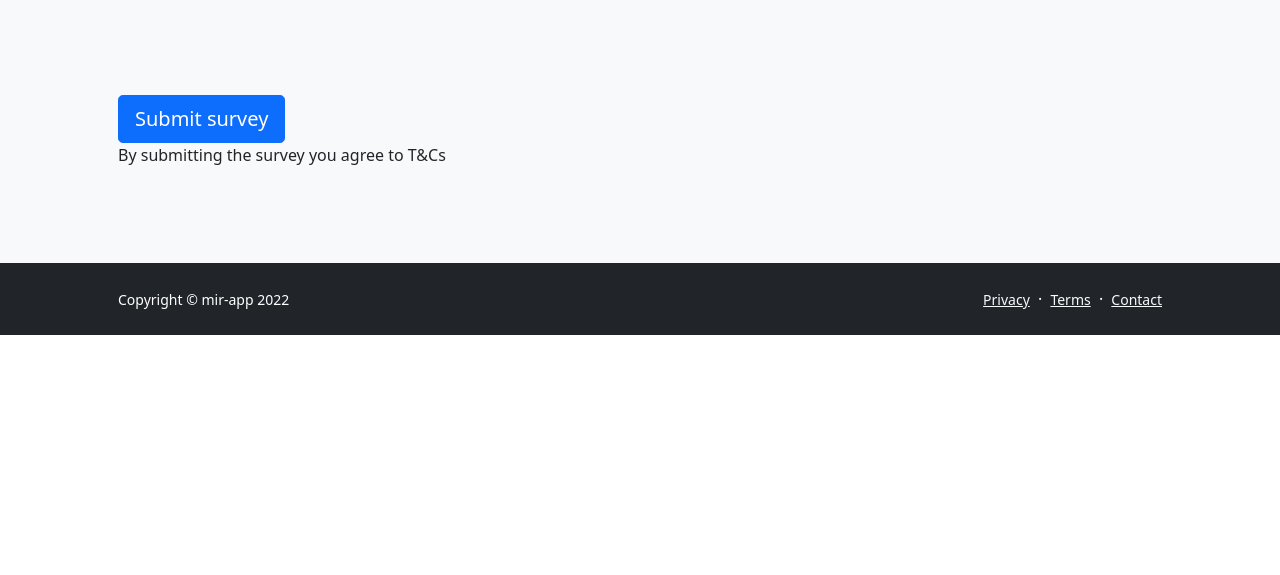
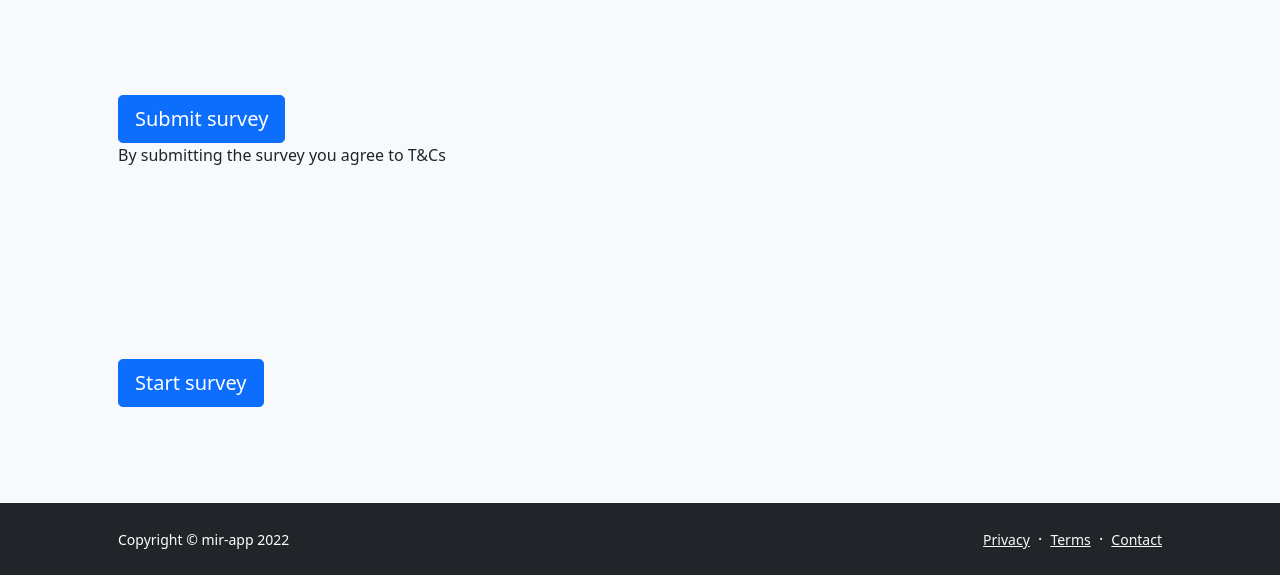
Before and after one commit to pockerman/mir_web_app_demo, a Django app: page /surveyor/1/surveys/1/ in a window 1280 px wide. Shown: the part 881-1456 px from the top of the page. Before the commit the page ends 1216 px from the top, so only its background shows below. Run offline with Django 4.2, Linux system fonts and the light colour scheme; data that the repository does not hold is empty; some libraries are stand-ins or nearby versions.

Commit message:
Update views for surveyors

```diff
--- a/mir_app/urls.py
+++ b/mir_app/urls.py
@@ -19,7 +19,7 @@ urlpatterns = [
     path('privacy-and-legal/data-privacy/', views.data_privacy_view, name='data_privacy_view'),
 
     path('owner/<str:owner_id>/dashboard/', views.owner_profile, name='owner-profile'),
-    path('owner/<str:owner_id>/surveys', views.view_owner_survey_requests, name='owner-survey-requests'),
+    path('owner/<str:owner_id>/surveys/', views.view_owner_survey_requests, name='owner-survey-requests'),
     path('owner/<str:owner_id>/buy-subscription/<str:subscription_type>',
          views.buy_subscription_view, name='buy_subscription_view'),
 
@@ -27,27 +27,19 @@ urlpatterns = [
     path('owner/<str:owner_id>/delete-profile/', views.delete_owner, name='delete_owner'),
     path('owner/<str:owner_id>/vessel-profile/<str:vessel_id>/', views.vessel_profile, name='vessel_profile'),
 
-    path('owner/<str:owner_id>/vessel-profile/<str:vessel_id>/surveys/<str:survey_id>/summary/',
-         views.view_owner_survey_request_summary, name='view_owner_survey_request_summary'),
+    path('owner/<str:owner_id>/vessel-profile/<str:vessel_id>/surveys/<str:survey_id>/summary/', views.view_owner_survey_request_summary, name='view_owner_survey_request_summary'),
 
-    path('owner/<str:owner_id>/vessel-profile/<str:vessel_id>/<str:vessel_name>/in-progress-surveys/',
-         views.vessel_surveys_in_progress_view, name='vessel-surveys-in-progress'),
-    path('owner/<str:owner_id>/vessel-profile/<str:vessel_id>/surveys/<str:survey_id>/delete-survey/',
-         views.delete_survey_from_vessel, name='delete-vessel-survey'),
+    path('owner/<str:owner_id>/vessel-profile/<str:vessel_id>/<str:vessel_name>/in-progress-surveys/', views.vessel_surveys_in_progress_view, name='vessel-surveys-in-progress'),
+    path('owner/<str:owner_id>/vessel-profile/<str:vessel_id>/surveys/<str:survey_id>/delete-survey/', views.delete_survey_from_vessel, name='delete-vessel-survey'),
+    path('owner/<str:owner_id>/surveys/<str:survey_id>/delete/', views.delete_owner_vessel_survey, name='delete-owner-vessel-survey'),
     path('owner/<str:owner_id>/verify-email/', views.verify_owner_email, name='verify-owner-email'),
     path('owner/<str:owner_id>/vessel-registration/', views.vessel_registration, name='vessel_registration'),
     path('owner/<str:owner_id>/vessel/<str:vessel_id>/surveys/', views.generate_survey_view, name='generate-survey'),
-    path('owner/<str:owner_id>/vessel/<str:vessel_id>/surveys/condition-survey/<str:survey_id>/',
-         views.generate_condition_survey_view, name='generate-condition-survey'),
-
-
-
+    path('owner/<str:owner_id>/vessel/<str:vessel_id>/surveys/condition-survey/<str:survey_id>/', views.generate_condition_survey_view, name='generate-condition-survey'),
 
     path('subscription/<str:owner_id>', views.subscription_view, name='subscription_view'),
-
     path('surveys/condition-survey/<str:survey_id>/<str:owner_id>/<str:vessel_id>/take-photo/<str:vessel_part>/<str:vessel_subpart>',
          views.take_survey_photo_view, name='take_survey_photo_view'),
-
     path('surveys/condition-survey/<str:survey_id>/<str:owner_id>/<str:vessel_id>/take-photo/<str:vessel_part>/<str:vessel_subpart>/image_preview',
          views.vessel_part_subpart_image_preview, name='vessel_part_subpart_image_preview'),
 
@@ -68,13 +60,12 @@ urlpatterns = [
     path('surveyor/<str:surveyor_id>/my-settings/', views.surveyor_settings_view, name='surveyor-settings'),
     path('surveyor/<str:surveyor_id>/delete-profile/', views.delete_surveyor, name='delete-surveyor'),
     path('surveyor/<str:surveyor_id>/surveys/<str:survey_id>/', views.surveyor_survey_view, name='surveyor-survey-view'),
-    path('surveyor/<str:surveyor_id>/surveys/<str:survey_id>/submit/',
-         views.submit_survey_surveyor, name='surveyor-submit-survey'),
-    path('surveyor_profile/<str:surveyor_id>/surveys/<str:survey_id>/<str:vessel_part>/<str:vessel_subpart>',
-         views.surveyor_vessel_part_subpart_images, name='surveyor_vessel_part_subpart_images'),
-
-path('surveyor_profile/<str:surveyor_id>/surveys/<str:survey_id>/<str:vessel_part>/<str:vessel_subpart>/view-photo/<str:img_url>',
-         views.surveyor_photo_view, name='surveyor_photo_view')
+    path('surveyor/<str:surveyor_id>/surveys/<str:survey_id>/submit/', views.submit_survey_surveyor, name='surveyor-submit-survey'),
+    path('surveyor/<str:surveyor_id>/surveys/<str:survey_id>/<str:vessel_part>/<str:vessel_subpart>',
+         views.surveyor_vessel_part_subpart_images, name='surveyor-vessel-part-subpart-images'),
+    path('surveyor/<str:surveyor_id>/surveys/<str:survey_id>/start-survey/', views.surveyor_start_survey_view, name='surveyor-start-survey'),
+    path('surveyor/<str:surveyor_id>/surveys/<str:survey_id>/<str:vessel_part>/<str:vessel_subpart>/view-photo/<str:img_url>',
+         views.surveyor_photo_view, name='surveyor-photo-view')
 
 
 ]
--- a/mir_app/views.py
+++ b/mir_app/views.py
@@ -73,6 +73,7 @@ template_ids['surveyor_settings_view'] = 'mir_app/surveyor/surveyor_settings_vie
 template_ids['surveyor_survey_view'] = 'mir_app/surveyor/surveyor_survey_view_template.html'
 template_ids['surveyor_vessel_part_subpart_images'] = 'mir_app/surveyor/surveyor_vessel_part_subpart_images_template.html'
 template_ids['surveyor_photo_view_template'] = 'mir_app/surveyor/surveyor_photo_view_template.html'
+template_ids['surveyor_survey_content_view'] = 'mir_app/surveyor/surveyor_survey_content_view_template.html'
 
 template_ids['page_not_found_handler'] = '404.html'
 template_ids['server_error_handler'] = '500.html'
@@ -263,14 +264,11 @@ def login(request):
         form = OwnerLogin(request.POST)
 
         if form.is_valid():
-            print("owner login is valid")
             return login_owner(request)
         else:
-
             form = SurveyorLogin(request.POST)
 
             if form.is_valid():
-                print("owner login is valid")
                 return login_surveyor(request)
 
     else:
@@ -466,9 +464,7 @@ def vessel_profile(request, owner_id: str, vessel_id: str):
     context = {'user_auth': True,
                'owner_id': owner_id, 'vessel_id': vessel_id}
     context.update(response_json)
-
     context['vessel_name'] = context['name']
-    print(context)
     return HttpResponse(template.render(context, request))
 
 
@@ -486,11 +482,14 @@ def vessel_surveys_in_progress_view(request, owner_id: str, vessel_id: str, vess
     completed_surveys_reqs = []
     for survey in response_json:
         if survey['owner_survey_status'] == 'IN_PROGRESS':
-            in_progress_surveys.append((survey['idx'], survey['survey_type'], survey['created_at'], 'IN_PROGRESS'))
+            in_progress_surveys.append((survey['idx'], survey['survey_type'],
+                                        survey['created_at'].split(" ")[0], 'IN_PROGRESS'))
         elif survey['owner_survey_status'] == 'COMPLETED' and survey['survey_request_status'] == 'PENDING':
-            pending_surveys.append((survey['idx'], survey['survey_type'], survey['created_at'], survey['survey_request_status']))
+            pending_surveys.append((survey['idx'], survey['survey_type'],
+                                    survey['created_at'].split(" ")[0], survey['survey_request_status']))
         elif survey['owner_survey_status'] == 'COMPLETED' and survey['survey_request_status'] == 'COMPLETED':
-            completed_surveys_reqs.append((survey['idx'], survey['survey_type'], survey['created_at'], survey['survey_request_status']))
+            completed_surveys_reqs.append((survey['idx'], survey['survey_type'],
+                                           survey['created_at'].split(" ")[0], survey['survey_request_status']))
 
     context = {'user_auth': True, 'owner_id': owner_id,
                'vessel_id': vessel_id,
@@ -499,10 +498,6 @@ def vessel_surveys_in_progress_view(request, owner_id: str, vessel_id: str, vess
                'completed_surveys_reqs': completed_surveys_reqs,
                'vessel_name': vessel_name}
     return HttpResponse(template.render(context, request))
-
-
-def vessel_history_view(request, owner_id: str, vessel_id: str, vessel_name: str):
-    pass
 
 
 def generate_survey_view(request, owner_id: str, vessel_id: str):
@@ -533,7 +528,8 @@ def generate_survey_view(request, owner_id: str, vessel_id: str):
         url = MIR_APP_REST_API + f'surveys/'
 
         post_data = {"owner_idx": owner_id,
-                     "vessel_idx": vessel_id, "survey_type": "CONDITIONAL_SURVEY"}
+                     "vessel_idx": vessel_id,
+                     "survey_type": "CONDITIONAL_SURVEY"}
 
         response = requests.post(url=url, data=json.dumps(post_data))
         response_json = response.json()
@@ -587,11 +583,13 @@ def generate_condition_survey_view(request, owner_id: str, vessel_id: str,  surv
     return HttpResponse(template.render(context, request))
 
 
-def take_survey_photo_view(request, survey_id: str, owner_id: str, vessel_id: str, vessel_part: str, vessel_subpart: str):
+def take_survey_photo_view(request, survey_id: str, owner_id: str,
+                           vessel_id: str, vessel_part: str, vessel_subpart: str):
 
     if request.method == 'POST':
 
-        form_data = handle_uploaded_img(request, survey_id, owner_id, vessel_id, vessel_part, vessel_subpart)
+        form_data = handle_uploaded_img(request, survey_id, owner_id,
+                                        vessel_id, vessel_part, vessel_subpart)
 
         # count how many images do we have
 
@@ -702,19 +700,23 @@ def view_owner_survey_requests(request, owner_id: str):
         if survey_response_json['owner_survey_status'] == "IN_PROGRESS":
             in_progress_surveys.append((survey, vessel_response_json['name'],
                                         survey_response_json['survey_type'],
-                                        survey_response_json['created_at'], "IN PROGRESS"))
+                                        survey_response_json['created_at'].split(" ")[0],
+                                        "IN PROGRESS"))
         elif survey_response_json['survey_request_status'] == "PENDING":
             pending_surveys_req.append((survey, vessel_response_json['name'],
                                         survey_response_json['survey_type'],
-                                        survey_response_json['created_at'], 'PENDING'))
+                                        survey_response_json['created_at'].split(" ")[0],
+                                        'PENDING'))
         elif survey_response_json['survey_request_status'] == "IN_PROGRESS":
             in_progress_surveys_req.append((survey, vessel_response_json['name'],
                                             survey_response_json['survey_type'],
-                                            survey_response_json['created_at'], "IN_PROGRESS"))
+                                            survey_response_json['created_at'].split(" ")[0],
+                                            "IN_PROGRESS"))
         elif survey_response_json['survey_request_status'] == "COMPLETED":
             completed_surveys_reqs.append((survey, vessel_response_json['name'],
                                           survey_response_json['survey_type'],
-                                          survey_response_json['created_at'], "COMPLETED"))
+                                          survey_response_json['created_at'].split(" ")[0],
+                                           "COMPLETED"))
 
     context['in_progress_surveys'] = in_progress_surveys
     context['pending_surveys_reqs'] = pending_surveys_req
@@ -724,9 +726,14 @@ def view_owner_survey_requests(request, owner_id: str):
     return HttpResponse(template.render(context, request))
 
 
+def delete_owner_vessel_survey(request, owner_id: str, survey_id: str):
+    # find the owner via email
+    url = MIR_APP_REST_API + f'surveys/{survey_id}/'
+    response = requests.delete(url=url)
+    return redirect(to=f'/owner/{owner_id}/surveys/')
+
+
 def view_owner_survey_request_summary(request, owner_id: str, vessel_id, survey_id: str):
-
-    print("Iam in view_owner_survey_request_summary")
 
     template = loader.get_template(template_ids['owner_survey_summary_view'])
 
@@ -927,29 +934,6 @@ def surveyor_survey_view(request, surveyor_id: str, survey_id: str):
     request_date = survey_response['created_at'].split(" ")[0]
     survey_request_state = survey_response['survey_request_status']
 
-    url = MIR_APP_REST_API + f'surveys/condition_survey/rib/vessel_parts'
-
-    response = requests.get(url=url)
-    response_json = response.json()
-
-    print(response_json['vessel_parts'])
-    vessel_parts = [[item['vessel_part'], item['vessel_sub_parts']] for item in response_json['vessel_parts']]
-
-    for i, item in enumerate(vessel_parts):
-
-        vessel_part = item[0]
-        vessel_part = vessel_part.replace(' ', '-')
-
-        item[0] = vessel_part
-
-        vessel_subparts = item[1]
-
-        for j, subpart in enumerate(vessel_subparts):
-            subpart = subpart.replace(' ', '-')
-            vessel_subparts[j] = subpart
-
-        vessel_parts[i] = [item[0], vessel_subparts]
-
     context = {'user_auth': True,
                'user_surveyor_auth': True,
                'survey_name': survey_name,
@@ -957,7 +941,7 @@ def surveyor_survey_view(request, surveyor_id: str, survey_id: str):
                'survey_request_state': survey_request_state,
                'surveyor_id': surveyor_id,
                'survey_id': survey_id,
-               'vessel_parts': vessel_parts, 'n_total_photos': 15}
+               'n_total_photos': 15}
 
     return HttpResponse(template.render(context, request))
 
@@ -995,7 +979,6 @@ def surveyor_photo_view(request, surveyor_id: str, survey_id,
                         vessel_part: str, vessel_subpart: str,
                         img_url: str):
     template = loader.get_template(template_ids['surveyor_photo_view_template'])
-
 
     img_url_final = survey_id + '/' + vessel_part + '/' + vessel_subpart + '/' + img_url
 
@@ -1037,8 +1020,54 @@ def delete_surveyor(request, surveyor_id: str):
     return redirect(to='/login/')
 
 
+def surveyor_start_survey_view(request, surveyor_id: str, survey_id: str):
+    template = loader.get_template(template_ids['surveyor_survey_content_view'])
+
+    url = MIR_APP_REST_API + f'surveys/condition_survey/rib/vessel_parts'
+
+    response = requests.get(url=url)
+    response_json = response.json()
+
+    print(response_json['vessel_parts'])
+    vessel_parts = [[item['vessel_part'], item['vessel_sub_parts']] for item in response_json['vessel_parts']]
+
+    for i, item in enumerate(vessel_parts):
+
+        vessel_part = item[0]
+        vessel_part = vessel_part.replace(' ', '-')
+
+        item[0] = vessel_part
+
+        vessel_subparts = item[1]
+
+        for j, subpart in enumerate(vessel_subparts):
+
+            subpart = subpart.replace(' ', '-')
+            vessel_subparts[j] = (subpart, 'PENDING')
+
+        vessel_parts[i] = [item[0], vessel_subparts]
+
+    context = {'user_auth': True,
+               'user_surveyor_auth': True,
+               'surveyor_id': surveyor_id,
+               'vessel_parts': vessel_parts,
+               'survey_id': survey_id}
+    return HttpResponse(template.render(context, request))
+
+
 def submit_survey_surveyor(request, surveyor_id: str, survey_id: str):
+    """Submits the survey from the surveyor side
 
+    Parameters
+    ----------
+    request
+    surveyor_id
+    survey_id
+
+    Returns
+    -------
+
+    """
     url = MIR_APP_REST_API + f'surveys/{survey_id}/submit/?surveyor_idx={surveyor_id}'
     response = requests.patch(url=url)
     return redirect(to=f'/surveyor/{surveyor_id}/dashboard/')
--- a/templates/mir_app/owner/vessel_profile.html
+++ b/templates/mir_app/owner/vessel_profile.html
@@ -79,7 +79,9 @@
                             <div class="card h-100 shadow border-0">
                                 <img class="card-img-top" src="https://dummyimage.com/600x350/adb5bd/495057" alt="..." />
                                 <div class="card-body p-4">
-                                    <a class="text-decoration-none link-dark stretched-link" href="#!"><div class="h5 card-title mb-3">Vessel history</div></a>
+                                    <a class="text-decoration-none link-dark stretched-link" href="https://trello.com/c/xOt0Su7E/5-rv180-view-vessel-history-records">
+                                        <div class="h5 card-title mb-3">Vessel history</div>
+                                    </a>
                                 </div>
 
                             </div>
--- a/templates/mir_app/surveyor/surveyor_survey_view_template.html
+++ b/templates/mir_app/surveyor/surveyor_survey_view_template.html
@@ -71,11 +71,18 @@
                 </div>
             </section>
 
+
            <section class="py-5 bg-light">
                 <div class="container px-5 my-5">
                     <a class="btn btn-lg btn-primary" href="{% url 'surveyor-submit-survey' surveyor_id survey_id %}">Submit survey</a>
                     <p>By submitting the survey you agree to T&Cs</p>
                 </div>
            </section>
+
+            <section class="py-5 bg-light">
+                <div class="container px-5 my-5">
+                    <a class="btn btn-lg btn-primary" href="{% url 'surveyor-start-survey' surveyor_id survey_id %}">Start survey</a>
+                </div>
+           </section>
             <!-- Blog preview section-->
 {% endblock inner_body %}
```
Also changed, not shown: templates/mir_app/owner/owner_survey_requests_view_template.html (+12 -3 lines), templates/mir_app/surveyor/surveyor_photo_view_template.html (+4 -4 lines), templates/mir_app/surveyor/surveyor_vessel_part_subpart_images_template.html (+52 -7 lines).
